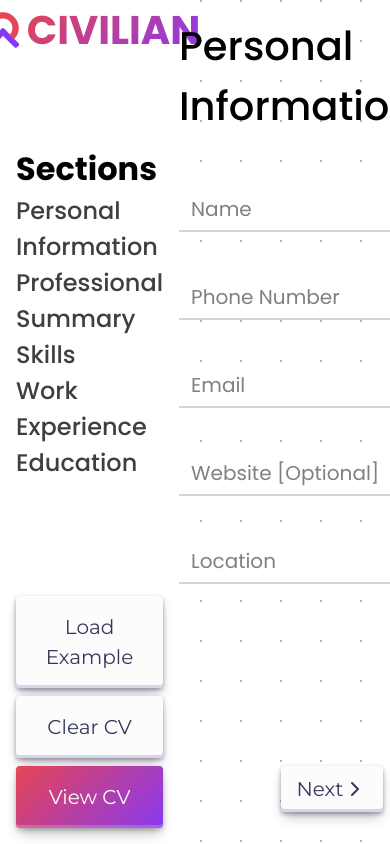
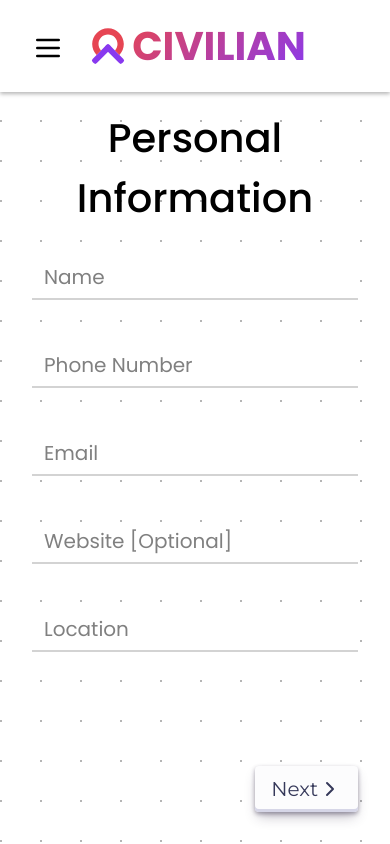
Before and after one commit to shamblonaut/civilian, a React (Vite) app: page / in a window 390 px wide. Built offline with nearby package versions, Linux system fonts and the light colour scheme.

Commit message:
feat: responsive layout
and some other layout-based feature changes

```diff
--- a/src/App.css
+++ b/src/App.css
@@ -4,8 +4,7 @@
   min-height: 100vh;
   font-family: Poppins, sans-serif;
 
-  display: grid;
-  grid-template-columns: 1fr 3fr;
+  display: flex;
 
   background: white;
   background-image: radial-gradient(#0000004a 1px, transparent 0);
@@ -14,17 +13,25 @@
 }
 
 .sidebar {
+  max-width: 25vw;
   display: flex;
   flex-direction: column;
   background-color: white;
+  padding: 16px;
 }
 
 header {
   display: flex;
   justify-content: center;
   align-items: center;
+  font-size: 1.25rem;
   padding-bottom: 32px;
-  font-size: 1.25rem;
+
+  position: relative;
+}
+
+.menu-button {
+  display: none;
 }
 
 header img {
@@ -38,13 +45,17 @@ header h1 {
   color: transparent;
 }
 
-nav {
-  flex: 1;
+.app-actions {
+  padding-bottom: 16px;
 }
 
 main {
+  flex: 1;
+  width: 100%;
   display: flex;
   overflow-y: scroll;
+
+  box-shadow: #0000004a -2px 0 4px;
 }
 
 button {
@@ -87,8 +98,82 @@ button:disabled {
   cursor: default;
 }
 
+.cv-reveal {
+  background-image: linear-gradient(135deg, #e64553, #8839ef);
+  color: white;
+  box-shadow:
+    rgba(0, 0, 0, 0.2) 0 2px 4px,
+    rgba(0, 0, 0, 0.3) 0 7px 13px -3px,
+    rgba(255, 255, 255, 0.2) 0 -3px 0 inset;
+}
+
+.cv-reveal:hover {
+  box-shadow:
+    rgba(0, 0, 0, 0.2) 0 4px 8px,
+    rgba(0, 0, 0, 0.3) 0 7px 13px -3px,
+    rgba(255, 255, 255, 0.2) 0 -3px 0 inset;
+}
+
 .section-title {
   font-size: 2.5rem;
   font-weight: 500;
   margin-bottom: 32px;
 }
+
+@media screen and (max-width: 1200px) {
+  #root {
+    flex-direction: column;
+  }
+
+  .sidebar {
+    max-width: 100%;
+  }
+
+  header {
+    padding-bottom: 0;
+  }
+
+  .sidebar .sections {
+    padding-top: 16px;
+  }
+
+  .menu-button {
+    display: block;
+    position: absolute;
+    top: 16px;
+    left: 16px;
+    cursor: pointer;
+  }
+
+  .menu-button .icon {
+    width: 32px;
+    height: auto;
+  }
+
+  .vertical-hidden {
+    display: none;
+    margin: 0;
+    padding: 0;
+  }
+
+  .sidebar {
+    box-shadow: #0000004a 0 2px 4px;
+  }
+
+  main {
+    box-shadow: none;
+  }
+
+  main .editor {
+    padding: 0;
+  }
+
+  .section-title {
+    margin-bottom: 8px;
+  }
+
+  .section > form {
+    padding-left: 32px;
+    padding-right: 32px;
+  }
+}
--- a/src/App.jsx
+++ b/src/App.jsx
@@ -1,4 +1,6 @@
 import { useState } from "react";
+import { Menu, X } from "lucide-react";
+
 import "./App.css";
 
 import Navigator from "./components/Navigator.jsx";
@@ -174,6 +176,7 @@ function App() {
 
   const [activeSection, setActiveSection] = useState(sections[0]);
   const [showCV, setShowCV] = useState(false);
+  const [menuHidden, setMenuHidden] = useState(true);
 
   function loadExample() {
     setData(exampleCV);
@@ -189,33 +192,62 @@ function App() {
     });
   }
 
-  function checkCVValidity() {
+  function checkCVValidity(
+    highlight = false,
+    redirect = false,
+    onlyActiveSection = false,
+  ) {
     let valid = true;
 
     if (!data.name || !data.phone || !data.email || !data.location) {
+      if (redirect) {
         setActiveSection(sections[0]);
-      valid = false;
+      }
+      if (!onlyActiveSection || activeSection === sections[0]) valid = false;
     } else if (!data.role || !data.summary) {
+      if (redirect) {
         setActiveSection(sections[1]);
-      valid = false;
+      }
+      if (!onlyActiveSection || activeSection === sections[1]) valid = false;
     }
 
+    if (highlight) {
       document.querySelectorAll(":required").forEach((input) => {
         if (input.value === "") {
           input.classList.add("error-required");
-        valid = false;
         } else {
           input.classList.remove("error-required");
         }
       });
+    }
 
     return valid;
+  }
+
+  function revealCV() {
+    setMenuHidden(true);
+
+    if (showCV) {
+      setShowCV(false);
+      setActiveSection(sections[0]);
+      return;
+    }
+
+    if (!checkCVValidity()) return;
+
+    setShowCV(true);
   }
 
   return (
     <>
       <div className="sidebar">
         <header>
+          <div
+            className="menu-button"
+            onClick={() => setMenuHidden(!menuHidden)}
+          >
+            {menuHidden ? <Menu className="icon" /> : <X className="icon" />}
+          </div>
           <img src="/cv.svg" alt="Civilian Logo" />
           <h1>CIVILIAN</h1>
         </header>
@@ -225,8 +257,11 @@ function App() {
           showCV={showCV}
           setShowCV={setShowCV}
           checkCVValidity={checkCVValidity}
+          revealCV={revealCV}
           loadExample={loadExample}
           clearCV={clearCV}
+          menuHidden={menuHidden}
+          setMenuHidden={setMenuHidden}
         />
       </div>
       <main>
@@ -239,6 +274,8 @@ function App() {
             sections={sections}
             activeSection={activeSection}
             setActiveSection={setActiveSection}
+            checkCVValidity={checkCVValidity}
+            revealCV={revealCV}
           />
         )}
       </main>
--- a/src/components/Editor.jsx
+++ b/src/components/Editor.jsx
@@ -18,6 +18,8 @@ export default function Editor({
   sections,
   activeSection,
   setActiveSection,
+  checkCVValidity,
+  revealCV,
 }) {
   // Input States
   const [showSkillDialog, setShowSkillDialog] = useState(false);
@@ -133,7 +135,7 @@ export default function Editor({
   return (
     <div className="editor">
       {activeSection.title === "Personal Information" && (
-        <div className="section">
+        <div className="section personal-info">
           <h2 className="section-title">Personal Information</h2>
           <form>
             <label>
@@ -226,7 +228,7 @@ export default function Editor({
         </div>
       )}
       {activeSection.title === "Professional Summary" && (
-        <div className="section">
+        <div className="section professional-info">
           <h2 className="section-title">Professional Summary</h2>
           <form>
             <label>
@@ -622,7 +624,7 @@ export default function Editor({
         </div>
       )}
       {activeSection.title === "Education" && (
-        <div className="section">
+        <div className="section education">
           <h2 className="section-title">Education</h2>
           {data.education && data.education.length > 0 && (
             <ul>
@@ -797,6 +799,9 @@ export default function Editor({
             type="button"
             className="previous"
             onClick={() => {
+              if (!checkCVValidity(true, false, true)) {
+                return;
+              }
               setActiveSection(sections[getActiveSectionIndex() - 1]);
             }}
           >
@@ -804,17 +809,26 @@ export default function Editor({
             <p>Previous</p>
           </button>
         )}
-        {getActiveSectionIndex() !== sections.length - 1 && (
+        {getActiveSectionIndex() !== sections.length - 1 ? (
           <button
             type="button"
             className="next"
             onClick={() => {
+              if (!checkCVValidity(true, false, true)) {
+                return;
+              }
               setActiveSection(sections[getActiveSectionIndex() + 1]);
             }}
           >
             <p>Next</p>
             <ChevronRight className="icon" />
           </button>
+        ) : (
+          checkCVValidity() && (
+            <button type="button" className="next cv-reveal" onClick={revealCV}>
+              <p>View CV</p>
+            </button>
+          )
         )}
       </div>
     </div>
--- a/src/components/Navigator.jsx
+++ b/src/components/Navigator.jsx
@@ -6,18 +6,27 @@ export default function Navigator({
   showCV,
   setShowCV,
   checkCVValidity,
+  revealCV,
   loadExample,
   clearCV,
+  menuHidden,
+  setMenuHidden,
 }) {
   return (
-    <nav>
-      <div className="sections">
+    <>
+      <nav className={`sections ${menuHidden && "vertical-hidden"}`}>
         <h1>Sections</h1>
         <ul>
           {sections.map((section) => (
             <li key={section.id}>
               <a
                 onClick={() => {
+                  setMenuHidden(true);
+
+                  if (!checkCVValidity(true, false, true)) {
+                    return;
+                  }
+
                   setActiveSection(section);
                   setShowCV(false);
                 }}
@@ -27,32 +36,35 @@ export default function Navigator({
             </li>
           ))}
         </ul>
-      </div>
+      </nav>
 
-      <div className="app-actions">
-        <button className="load-example" type="button" onClick={loadExample}>
+      <div className={`app-actions ${menuHidden && "vertical-hidden"}`}>
+        <button
+          className="load-example"
+          type="button"
+          onClick={() => {
+            loadExample();
+            setMenuHidden(true);
+          }}
+        >
           Load Example
         </button>
-        <button className="cv-clear" type="button" onClick={clearCV}>
+        <button
+          className="cv-clear"
+          type="button"
+          onClick={() => {
+            clearCV();
+            setMenuHidden(true);
+          }}
+        >
           Clear CV
         </button>
-        <button
-          className="cv-reveal"
-          type="button"
-          onClick={() => {
-            if (showCV) {
-              setShowCV(false);
-              setActiveSection(sections[0]);
-              return;
-            }
-
-            if (!checkCVValidity()) return;
-            setShowCV(true);
-          }}
-        >
-          {showCV ? "Edit CV" : "View CV"}
-        </button>
+        {(checkCVValidity() || showCV) && (
+          <button type="button" className="cv-reveal" onClick={revealCV}>
+            <p>{showCV ? "Edit CV" : "View CV"}</p>
+          </button>
+        )}
       </div>
-    </nav>
+    </>
   );
 }
--- a/src/styles/Editor.css
+++ b/src/styles/Editor.css
@@ -3,6 +3,8 @@
   display: flex;
   flex-direction: column;
   align-items: center;
+
+  padding: 0 32px;
 }
 
 .editor ul {
@@ -19,6 +21,7 @@
 
 .editor .section-title {
   margin-top: 16px;
+  text-align: center;
 }
 
 .add-item {
@@ -116,6 +119,20 @@
   height: min-content;
 }
 
+.editor form .misc-input {
+  display: grid;
+  align-items: center;
+  grid-auto-flow: row;
+  gap: 16px;
+  font-size: 1.1rem;
+  margin: 16px 0;
+}
+
+.editor form .misc-input p,
+.completed-input {
+  margin-right: 16px;
+}
+
 /* ITEM CARDS */
 .card {
   list-style: none;
@@ -207,14 +224,16 @@
   margin-left: 16px;
 }
 
-.misc-input {
-  display: flex;
+.editor form .misc-input {
+  display: grid;
   align-items: center;
+  grid-auto-flow: row;
+  gap: 16px;
   font-size: 1.1rem;
   margin: 16px 0;
 }
 
-.misc-input p,
+.editor form .misc-input p,
 .completed-input {
   margin-right: 16px;
 }
--- a/src/styles/Navigator.css
+++ b/src/styles/Navigator.css
@@ -1,10 +1,7 @@
 nav {
   display: flex;
   flex-direction: column;
-  justify-content: space-between;
   padding: 16px;
-
-  background-color: white;
 }
 
 nav a {
@@ -26,8 +23,8 @@ nav a:hover {
 
 .sections {
   flex: 1;
-  margin-top: 25%;
-  margin-bottom: 16px;
+  padding-top: 25%;
+  padding-bottom: 16px;
 }
 
 .sections h1 {
@@ -47,19 +44,3 @@ nav a:hover {
   padding: 16px;
   margin-top: 8px;
 }
-
-.cv-reveal {
-  background-image: linear-gradient(135deg, #e64553, #8839ef);
-  color: white;
-  box-shadow:
-    rgba(0, 0, 0, 0.2) 0 2px 4px,
-    rgba(0, 0, 0, 0.3) 0 7px 13px -3px,
-    rgba(255, 255, 255, 0.2) 0 -3px 0 inset;
-}
-
-.cv-reveal:hover {
-  box-shadow:
-    rgba(0, 0, 0, 0.2) 0 4px 8px,
-    rgba(0, 0, 0, 0.3) 0 7px 13px -3px,
-    rgba(255, 255, 255, 0.2) 0 -3px 0 inset;
-}
--- a/src/styles/Viewport.css
+++ b/src/styles/Viewport.css
@@ -3,6 +3,11 @@
   display: flex;
   flex-direction: column;
   align-items: center;
+  padding: 0 32px 32px 32px;
+}
+
+.viewport .section-title {
+  text-align: center;
 }
 
 .viewport .cv {
```
Lines whose indentation alone changed are shown as unchanged.
